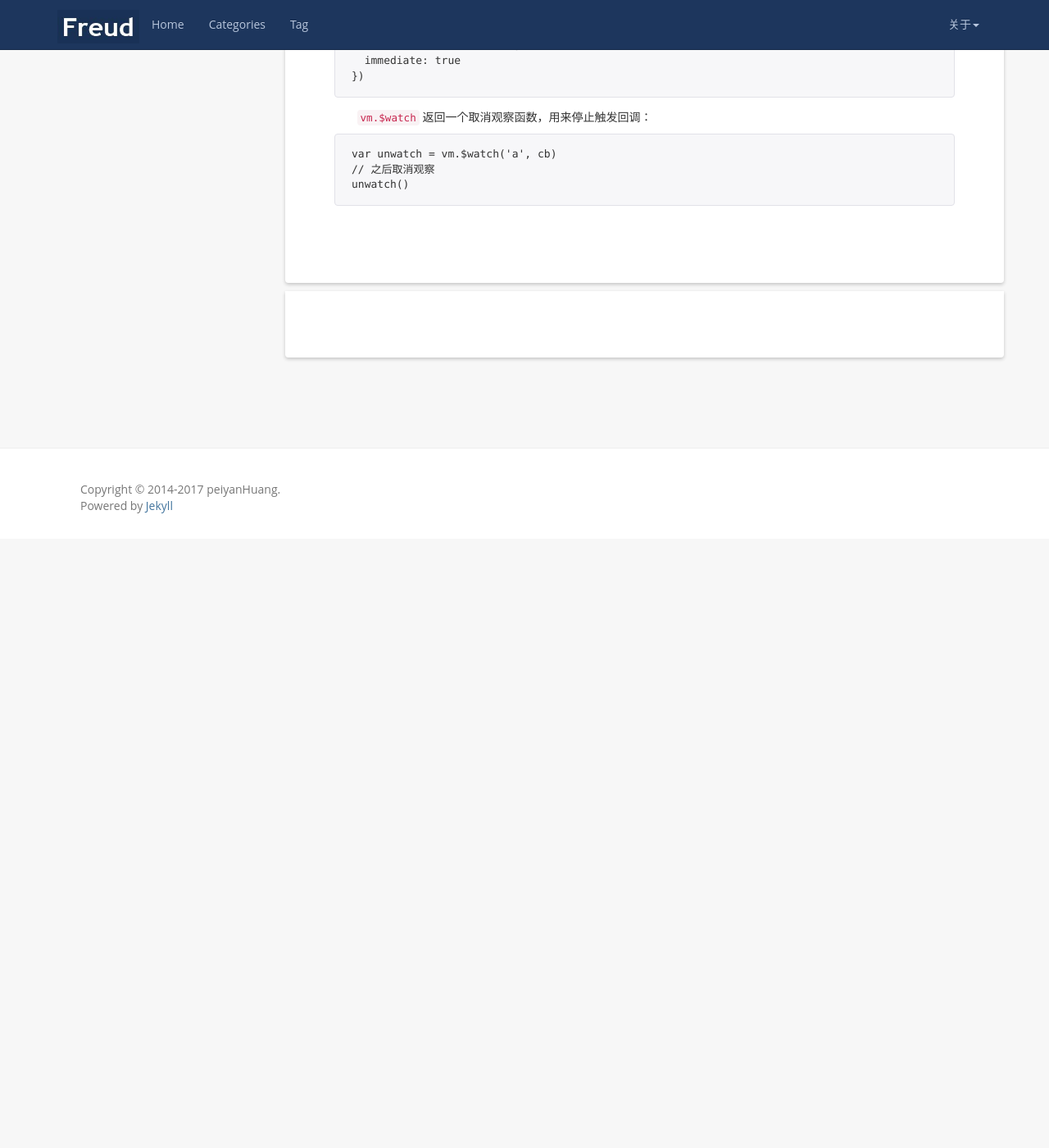
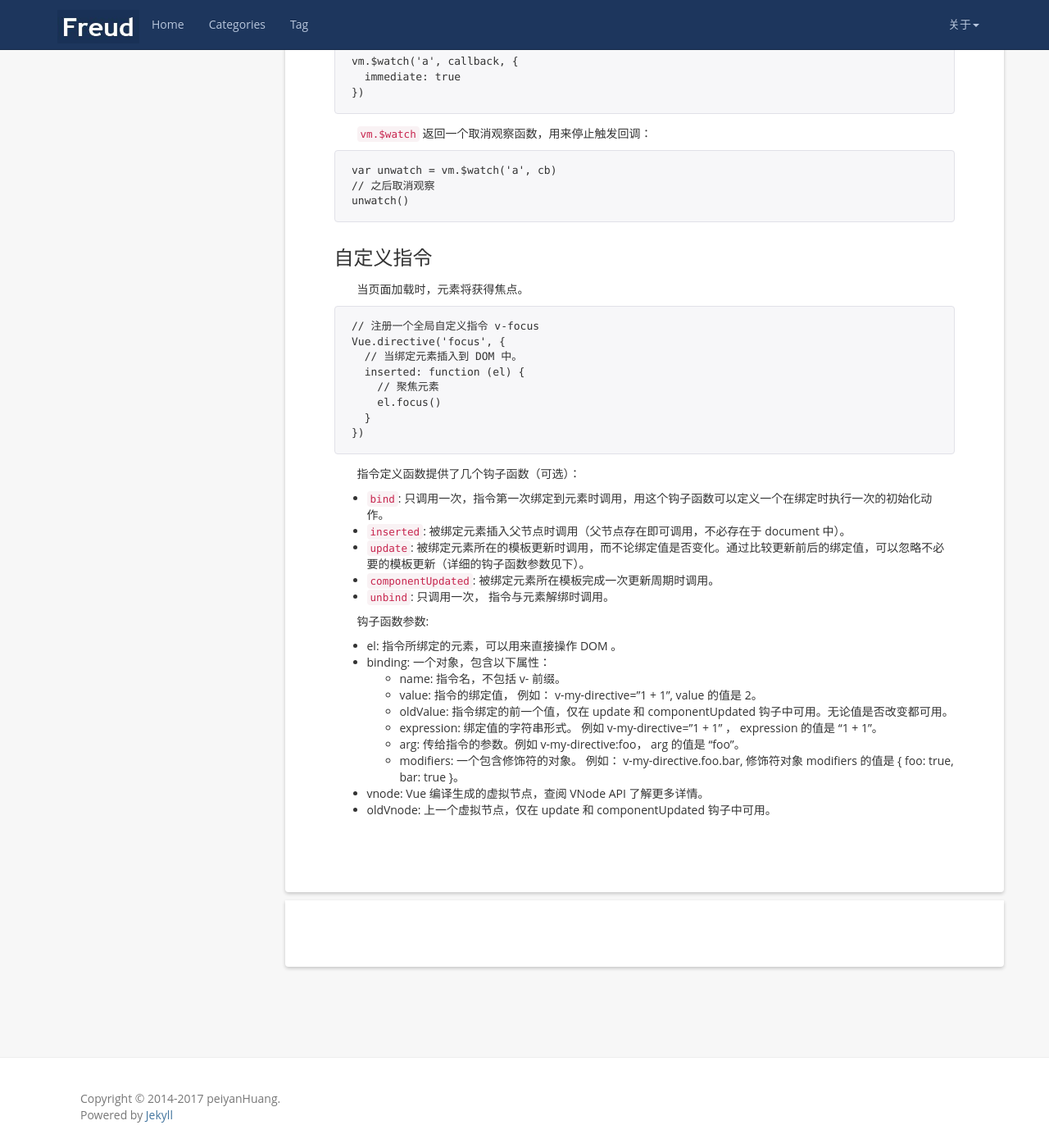
Before and after one commit to peiyanhuang/MyBlog, a Jekyll site: the page built from _posts/2017-02-16-Vue.md, in a window 1280 px wide and 1400 px high, scrolled down 6370 px. Shown: the whole window at 82% size. Built offline with Jekyll 4.4.1, drawn with Linux system fonts in a browser that asks for light colours; nearby versions of some CDN libraries; before the commit the page ends 7027 px from its top, so only the background shows below that.

Commit message:
html-plugin

````diff
--- a/_posts/2017-02-16-Vue.md
+++ b/_posts/2017-02-16-Vue.md
@@ -323,3 +323,39 @@ var unwatch = vm.$watch('a', cb)
 // 之后取消观察
 unwatch()
 ```
+
+### 自定义指令
+
+当页面加载时，元素将获得焦点。
+
+```
+// 注册一个全局自定义指令 v-focus
+Vue.directive('focus', {
+  // 当绑定元素插入到 DOM 中。
+  inserted: function (el) {
+    // 聚焦元素
+    el.focus()
+  }
+})
+```
+
+指令定义函数提供了几个钩子函数（可选）：
+
+- `bind`: 只调用一次，指令第一次绑定到元素时调用，用这个钩子函数可以定义一个在绑定时执行一次的初始化动作。
+- `inserted`: 被绑定元素插入父节点时调用（父节点存在即可调用，不必存在于 document 中）。
+- `update`: 被绑定元素所在的模板更新时调用，而不论绑定值是否变化。通过比较更新前后的绑定值，可以忽略不必要的模板更新（详细的钩子函数参数见下）。
+- `componentUpdated`: 被绑定元素所在模板完成一次更新周期时调用。
+- `unbind`: 只调用一次， 指令与元素解绑时调用。
+
+钩子函数参数:
+
+- el: 指令所绑定的元素，可以用来直接操作 DOM 。
+- binding: 一个对象，包含以下属性：
+  - name: 指令名，不包括 v- 前缀。
+  - value: 指令的绑定值， 例如： v-my-directive="1 + 1", value 的值是 2。
+  - oldValue: 指令绑定的前一个值，仅在 update 和 componentUpdated 钩子中可用。无论值是否改变都可用。
+  - expression: 绑定值的字符串形式。 例如 v-my-directive="1 + 1" ， expression 的值是 "1 + 1"。
+  - arg: 传给指令的参数。例如 v-my-directive:foo， arg 的值是 "foo"。
+  - modifiers: 一个包含修饰符的对象。 例如： v-my-directive.foo.bar, 修饰符对象 modifiers 的值是 { foo: true, bar: true }。
+- vnode: Vue 编译生成的虚拟节点，查阅 VNode API 了解更多详情。
+- oldVnode: 上一个虚拟节点，仅在 update 和 componentUpdated 钩子中可用。
````
Also changed, not shown: _posts/2017-01-18-webpack-plugin.md (+8 -0 lines).
